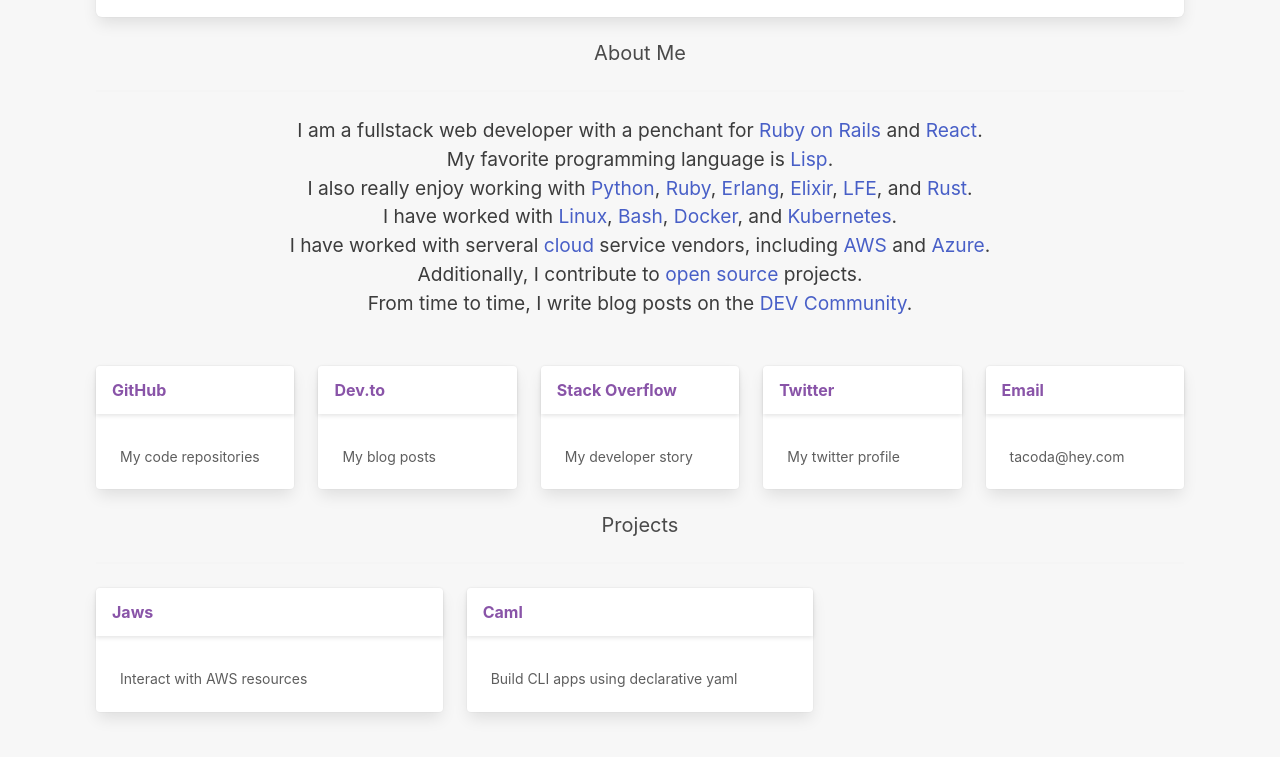
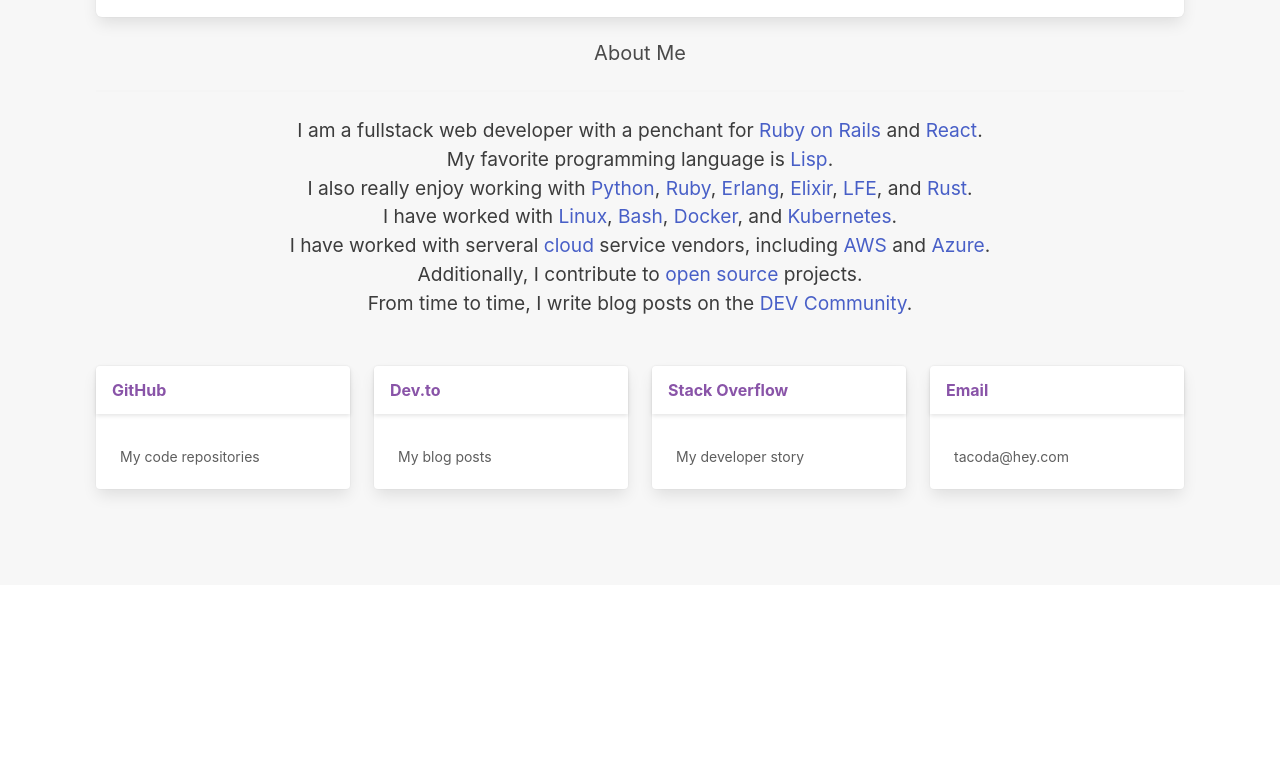
Before and after one commit to tacoda/tacoda-site, a Gatsby site: page / in a window 1280 px wide. Shown: the part 477-1234 px from the top of the page. After the commit the page ends 1062 px from the top, so only its background shows below. Built offline with nearby package versions, Linux system fonts and the light colour scheme; Gatsby itself is replaced by a stand-in of ours.

Commit message:
Update links and remove projects

```diff
--- a/src/pages/index.js
+++ b/src/pages/index.js
@@ -100,39 +100,10 @@
       "My developer story",
   },
   {
-    text: "Twitter",
-    url: "https://twitter.com/tacoda_dev",
-    description:
-      "My twitter profile",
-  },
-  {
     text: "Email",
     url: "mailto:tacoda@hey.com",
     description:
       "tacoda@hey.com",
-  },
-]
-
-const projects = [
-  // {
-  //   text: "fd",
-  //   labels: ["open-source"],
-  //   url: "https://github.com/sharkdp/fd",
-  //   description:
-  //     "Find entries in your filesystem",
-  // },
-  {
-    text: "Jaws",
-    labels: ["open-source", "owner"],
-    url: "https://github.com/tacoda/jaws",
-    description:
-      "Interact with AWS resources",
-  },{
-    text: "Caml",
-    labels: ["open-source", "owner"],
-    url: "https://rubygems.org/gems/caml",
-    description:
-      "Build CLI apps using declarative yaml",
   },
 ]
 
@@ -157,8 +128,8 @@
               <div class="container" style={titleStyle}>
                 🌐 Fullstack Web Engineer<br />
                 ☁️ Cloud Architect<br />
-                🔒 Web Security Specialist<br />
-                💎🛤⚛️ Rails &amp; React Developer<br />
+                🔒 Web Application Security Specialist<br />
+                💎🛤⚛️Ruby on Rails &amp; React Developer<br />
                 📞 OTP Enthusiast<br />
                 📖 Open Source Contributor<br />
               </div>
@@ -180,7 +151,7 @@
         </p>
         <div class="columns">
           {links.map(link => (
-            <div class="column is-one-fifth">
+            <div class="column is-one-fourth">
               <div class="card">
                 <header class="card-header">
                   <p class="card-header-title">
@@ -201,33 +172,6 @@
             </div>
           ))}
         </div>
-        <h2 class="subtitle" style={titleStyle}>
-          Projects
-        </h2>
-        <hr />
-        <div class="columns">
-          {projects.map(project => (
-            <div class="column is-one-third">
-              <div class="card">
-                <header class="card-header">
-                  <p class="card-header-title">
-                    <a
-                      style={linkStyle}
-                      href={`${project.url}`}
-                    >
-                      {project.text}
-                    </a>
-                  </p>
-                </header>
-                <div class="card-content">
-                  <div class="content">
-                    <p style={descriptionStyle}>{project.description}</p>
-                  </div>
-                </div>
-              </div>
-            </div>
-          ))}
-        </div>
       </div>
     </main>
   )
```
